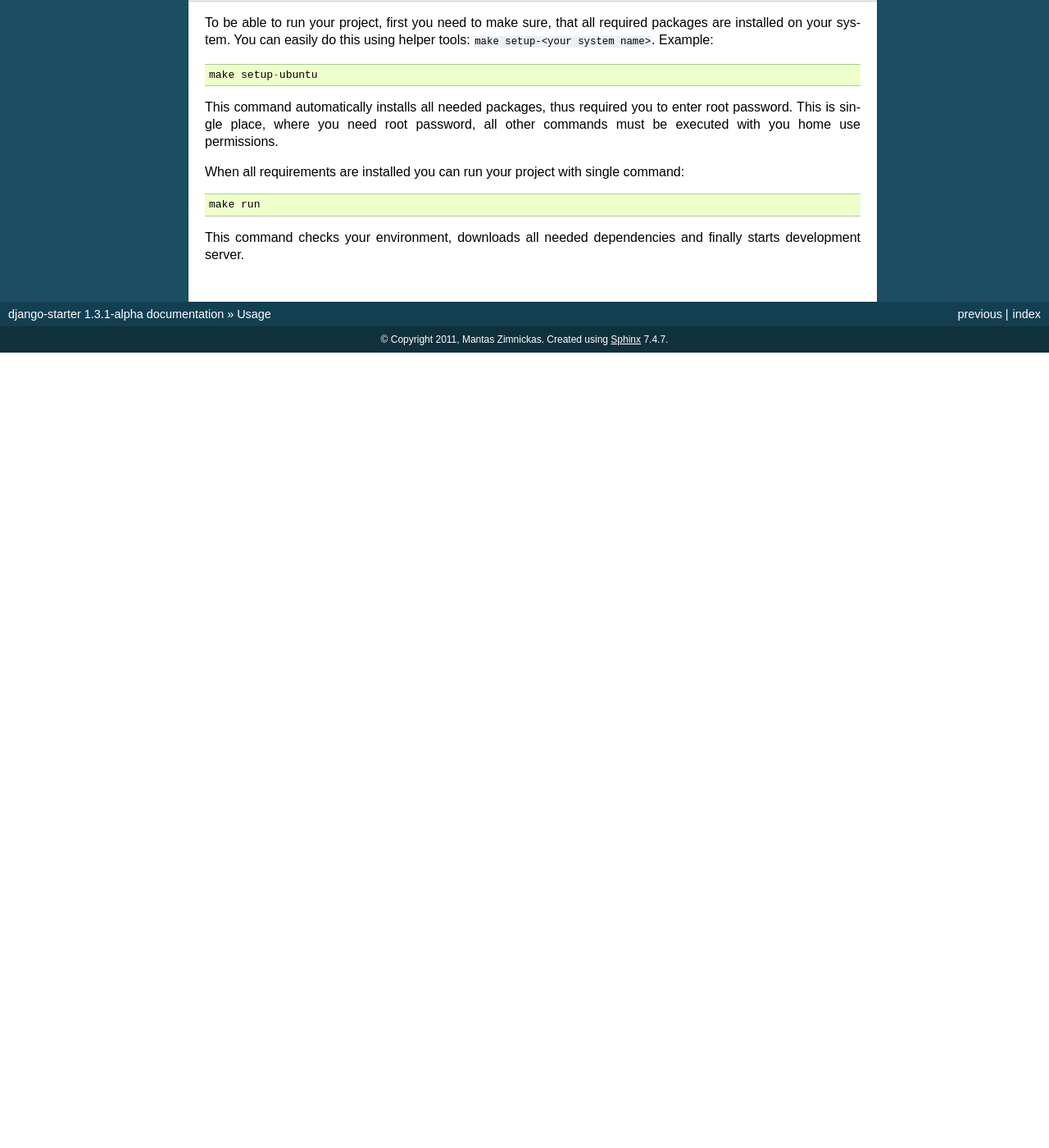
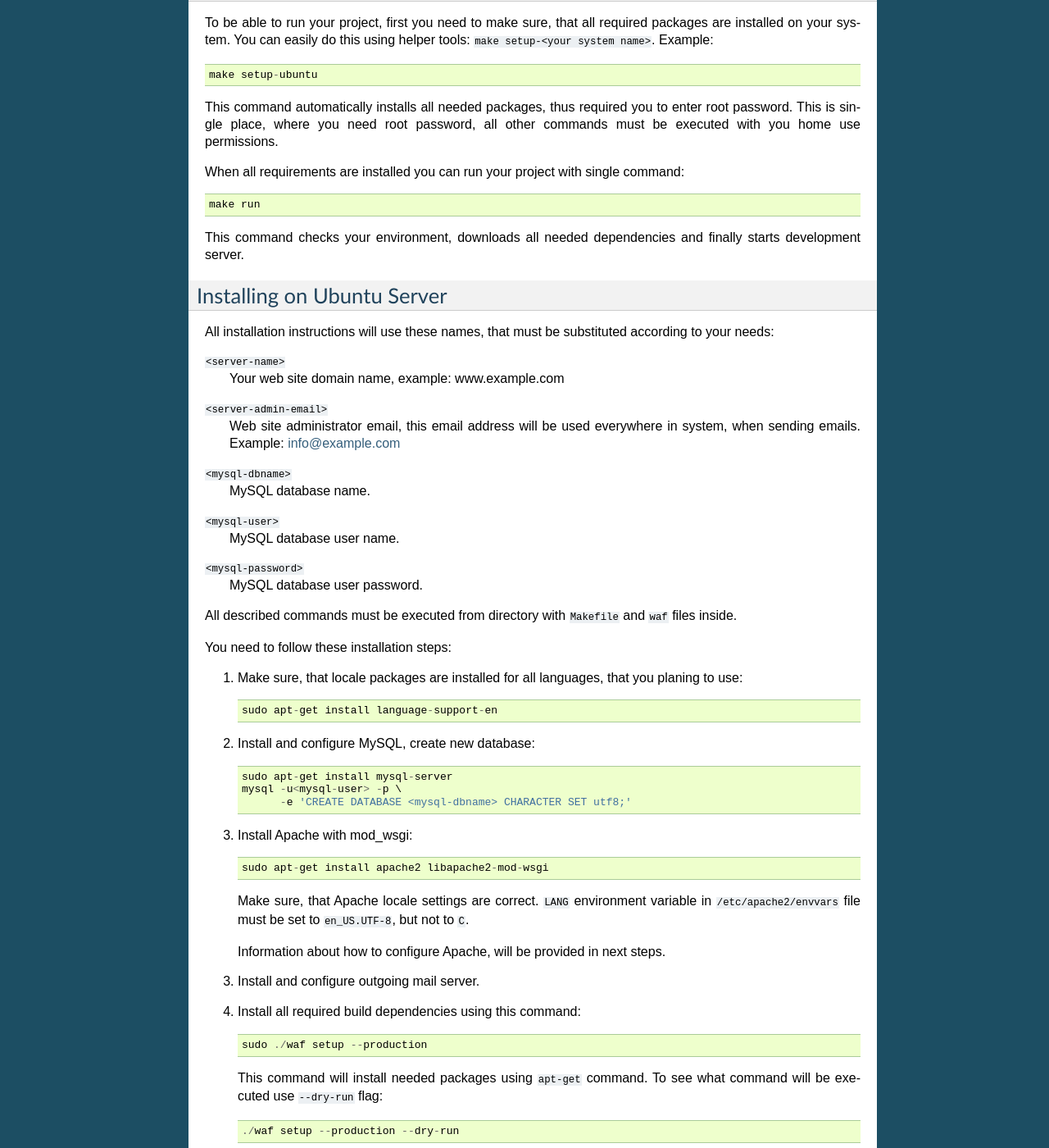
Before and after one commit to vakaras/django-starter, a Sphinx documentation site: the page built from docs/usage.rst, in a window 1280 px wide and 1400 px high, scrolled down 616 px. Shown: the whole window at 82% size. Built offline with Sphinx 7.4.7, drawn with Linux system fonts in a browser that asks for light colours; before the commit the page ends 1046 px from its top, so only the background shows below that; some of the changed text lies outside the part shown.

Commit message:
Better deployment support using Apache and MySQL.

```diff
--- a/docs/usage.rst
+++ b/docs/usage.rst
@@ -49,3 +49,107 @@ command::
 
 This command checks your environment, downloads all needed dependencies and
 finally starts development server.
+
+
+Installing on Ubuntu Server
+===========================
+
+All installation instructions will use these names, that must be substituted
+according to your needs:
+
+``<server-name>``
+    Your web site domain name, example: www.example.com
+
+``<server-admin-email>``
+    Web site administrator email, this email address will be used everywhere in
+    system, when sending emails. Example: info@example.com
+
+``<mysql-dbname>``
+    MySQL database name.
+
+``<mysql-user>``
+    MySQL database user name.
+
+``<mysql-password>``
+    MySQL database user password.
+
+All described commands must be executed from directory with ``Makefile`` and
+``waf`` files inside.
+
+You need to follow these installation steps:
+
+1. Make sure, that locale packages are installed for all languages, that you
+   planing to use::
+
+       sudo apt-get install language-support-en
+
+2. Install and configure MySQL, create new database::
+
+       sudo apt-get install mysql-server
+       mysql -u<mysql-user> -p \
+             -e 'CREATE DATABASE <mysql-dbname> CHARACTER SET utf8;'
+
+3. Install Apache with mod_wsgi::
+
+       sudo apt-get install apache2 libapache2-mod-wsgi
+
+   Make sure, that Apache locale settings are correct. ``LANG`` environment
+   variable in ``/etc/apache2/envvars`` file must be set to ``en_US.UTF-8``,
+   but not to ``C``.
+
+   Information about how to configure Apache, will be provided in next steps.
+
+3. Install and configure outgoing mail server.
+
+4. Install all required build dependencies using this command::
+
+       sudo ./waf setup --production
+
+   This command will install needed packages using ``apt-get`` command. To see
+   what command will be executed use ``--dry-run`` flag::
+
+       ./waf setup --production --dry-run
+
+5. Configure project with configuration options that are described in
+   ``./waf --help`` command output.
+
+   Here is example how project can be configured::
+
+       ./waf configure \
+           --production \
+           --server-name=<server-name> \
+           --server-admin=<server-admin-email> \
+           --mysql-dbname=<mysql-dbname> \
+           --mysql-username=<mysql-user> \
+           --mysql-password=<mysql-password>
+
+   All your configuration options will be stored in ``configure`` file, if you
+   made a mistake, you can edit this file and configure project again using
+   this command::
+
+       ./configure
+
+   If you manually run ``./waf configure`` command, existing ``./configure``
+   file will not be overwritten.
+
+6. Finally build project using this command::
+
+       make
+
+7. Make sure, that ``var`` folder is writable for Apache user::
+
+       sudo chown -R www-data:www-data var
+
+8. Configure Apache using these commands::
+
+       echo "include $PWD/var/etc/apache.conf" | sudo tee \
+           /etc/apache2/sites-available/<server-name>.conf
+       sudo a2ensite <server-name>.conf
+
+9. Restart Apache::
+
+       sudo service apache2 restart
+
+10. Create administrator user account::
+
+       bin/django createsuperuser
```
Also changed, not shown: 7 other files.
